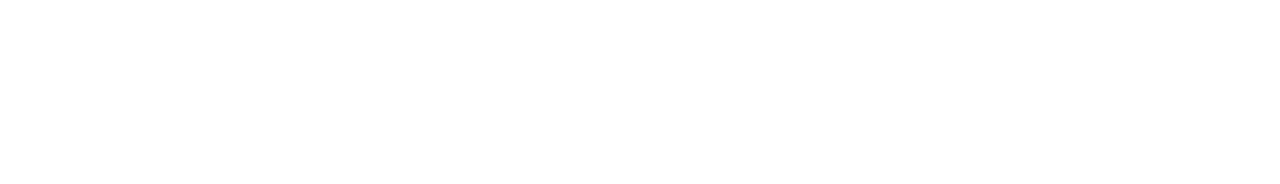
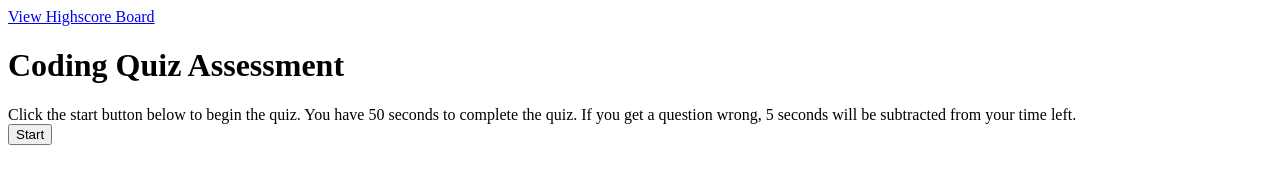
Before and after one commit to Savannah-Shifflet/timed-coding-assessment, a plain HTML site: page index.html in a window 1280 px wide. Drawn offline with Linux system fonts and the light colour scheme.

Commit message:
created high score html file and added nav, starter section, and main section to index html

```diff
--- a/index.html
+++ b/index.html
@@ -7,7 +7,16 @@
     <link rel="stylesheet" href="./assets/css/style.css">
 </head>
 <body>
-    <header></header>
+    <nav>
+        <a href="./highscores.html">View Highscore Board</a>
+    </nav>
+    <header id = "start">
+        <h1>Coding Quiz Assessment</h1>
+        <div>Click the start button below to begin the quiz. You have 50 seconds to complete the quiz. If you get a question wrong, 5 seconds will be subtracted from your time left.</div>
+        <button id = "start-button">Start</button>
+    </header>
+    <main id = "questionContainer">
+    </main>
     <script src="./assets/js/script.js"></script>
 </body>
 </html>
```
Also changed, not shown: highscores.html (added, +11 -0 lines).
